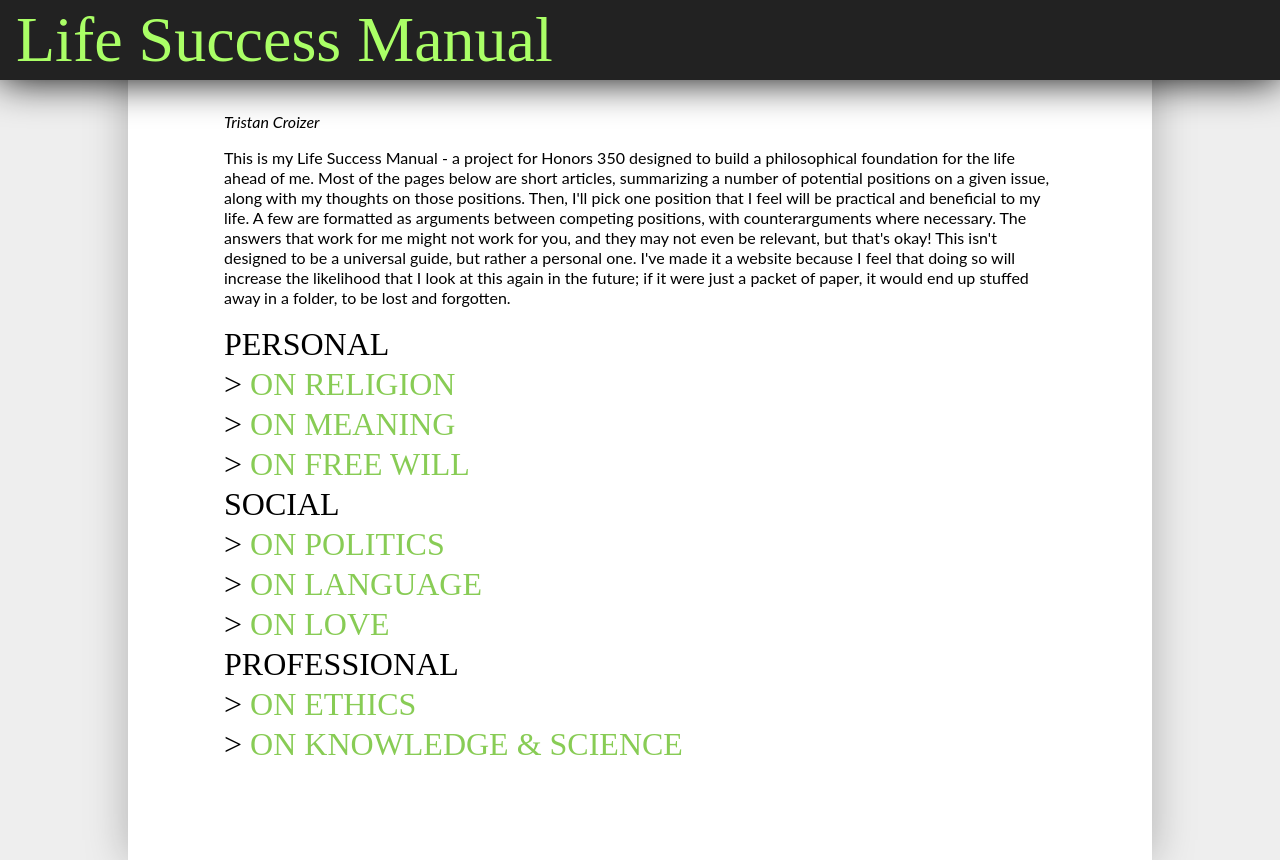
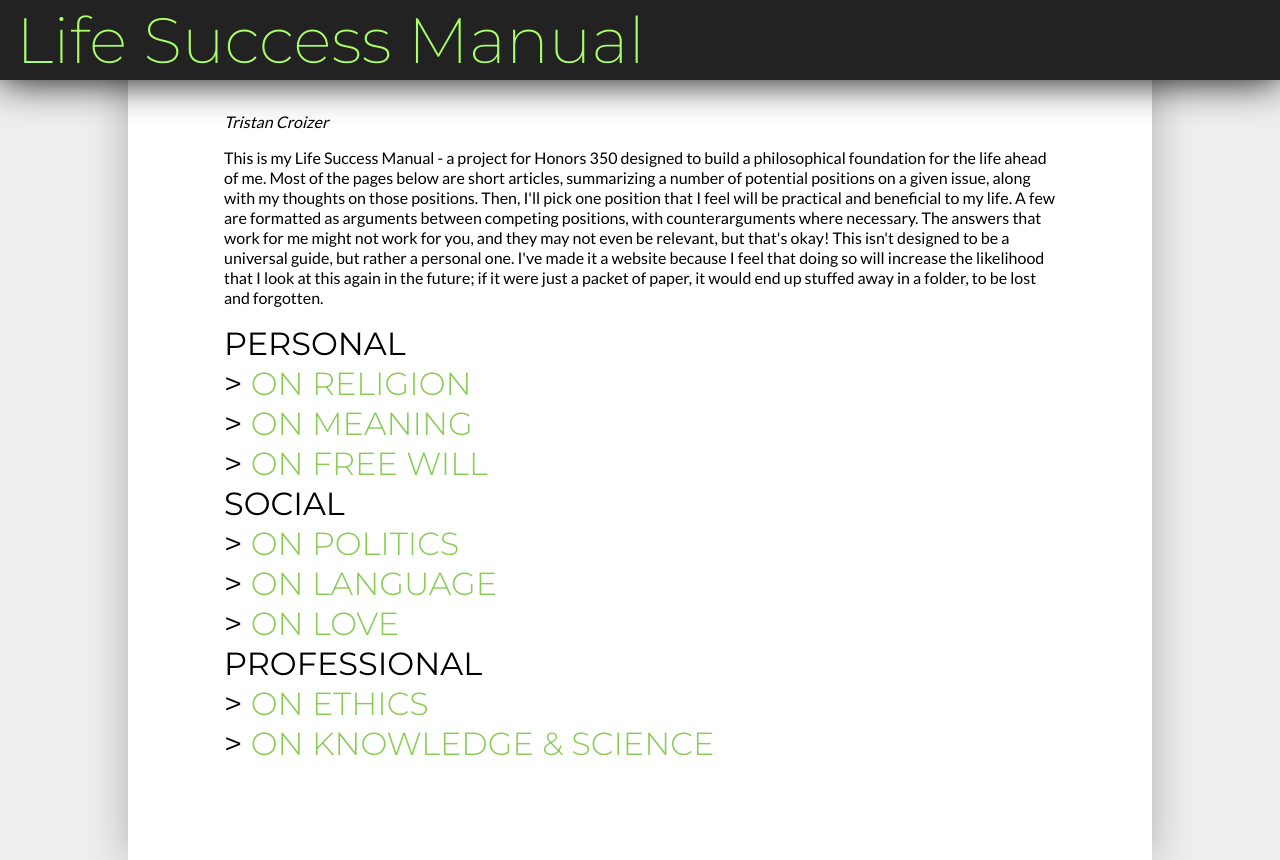
Before and after one commit to TristanBomb/tristanbomb.github.io, a plain HTML site: page hon350/index.html in a window 1280 px wide. Drawn offline with Linux system fonts and the light colour scheme.

Commit message:
fonts aaa

```diff
--- a/hon350/style.css
+++ b/hon350/style.css
@@ -1,3 +1,4 @@
+@import url('https://fonts.googleapis.com/css?family=Lato:400,700|Montserrat:200,300,400');
 * {
     box-sizing: border-box;
 }
```
